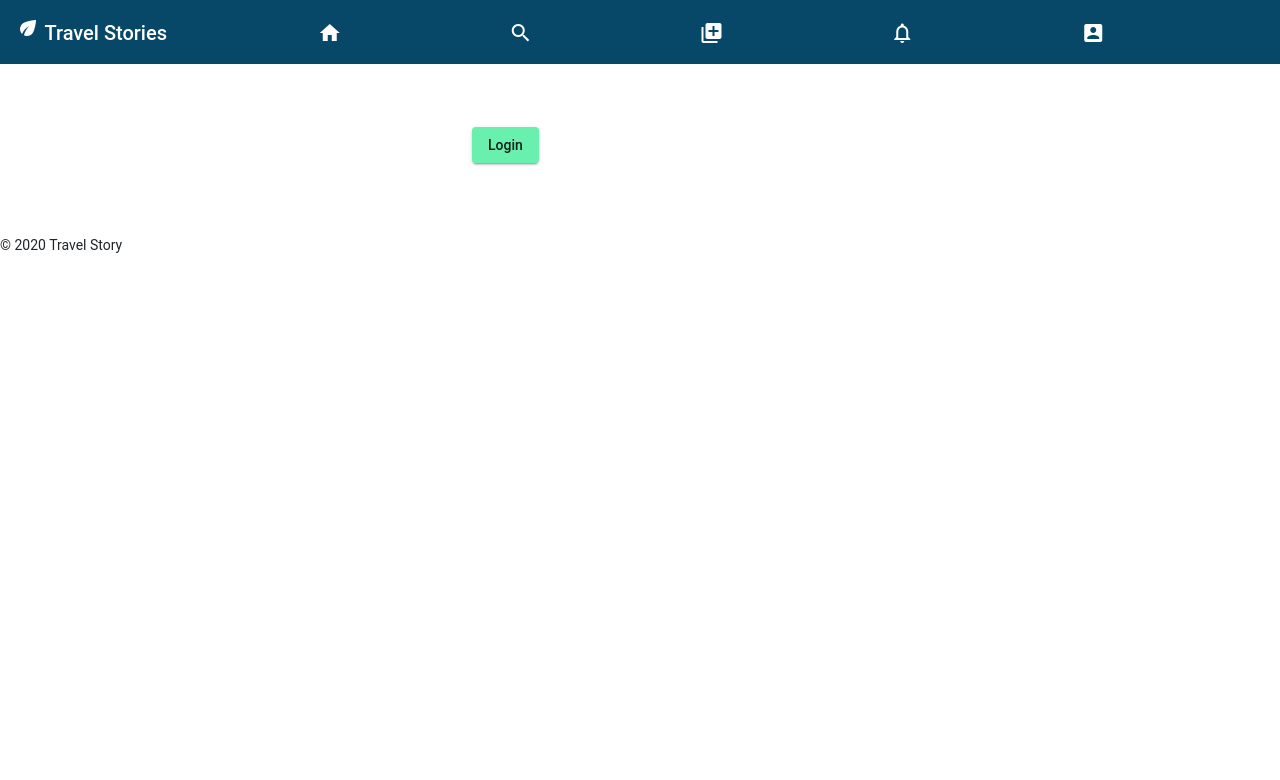
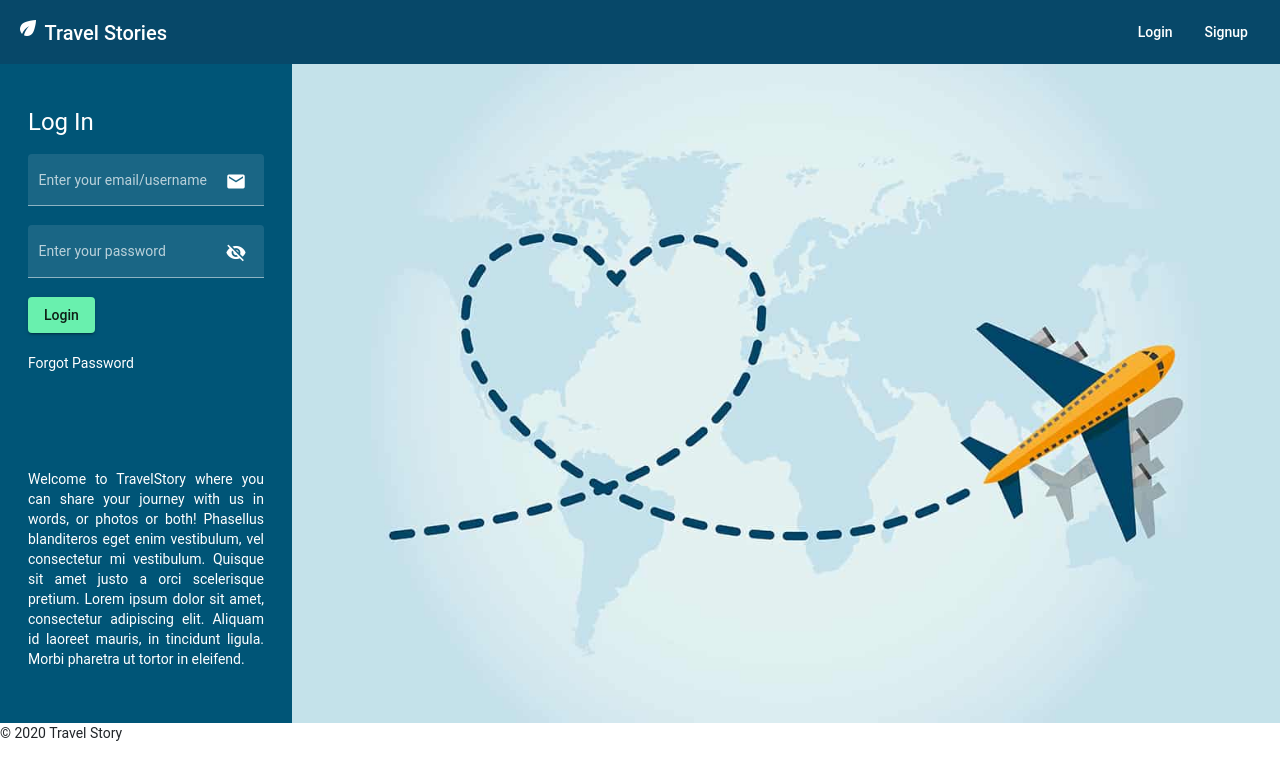
Before and after one commit to surajdalavi/travel-story, an Angular app in the folder ui/: page /login in a window 1280 px wide. Shown: the top 780 px of the page. Built offline with nearby package versions, Linux system fonts and the light colour scheme.

Commit message:
changed header - added signin, signup, logout buttons
As disscussed in the previous session, i have added signin, signup and logout buttons

```diff
--- a/ui/src/app/authentication/landing-page/landing-page.component.html
+++ b/ui/src/app/authentication/landing-page/landing-page.component.html
@@ -1,19 +1,5 @@
 <div class="page">
   <div class="left">
-    <div class="buttons">
-      <button mat-stroked-button *ngIf="login == false" (click)="login = !login" color="warn">
-        Login
-      </button>
-      <button mat-flat-button *ngIf="login == true" (click)="login = !login" color="warn">
-        Join Us
-      </button>
-    </div>
-    <div class="login-form" *ngIf="login == true">
-      <app-login></app-login>
-    </div>
-    <div class="register-form" *ngIf="login == false">
-      <app-register></app-register>
-    </div>
     <div class="intro">
       <p>
         Welcome to TravelStory where you can share your journey with us in words, or photos or both!
--- a/ui/src/app/authentication/login/login.component.html
+++ b/ui/src/app/authentication/login/login.component.html
@@ -1,4 +1,7 @@
-<div class="login-form">
+
+<div class="page">
+  <div class="left">
+    <div class="login-form">
   <h1>Log In</h1>
   <form [formGroup]="loginForm" (submit)="submitForm()">
     <mat-form-field appearance="fill" color="accent">
@@ -34,3 +37,19 @@
     <button mat-raised-button type="submit">Send Mail</button>
   </div>
 </div>
+
+    <div class="intro">
+      <p>
+        Welcome to TravelStory where you can share your journey with us in words, or photos or both!
+        Phasellus blanditeros eget enim vestibulum, vel
+        consectetur mi vestibulum. Quisque sit amet justo a orci scelerisque
+        pretium. Lorem ipsum dolor sit amet, consectetur adipiscing elit.
+        Aliquam id laoreet mauris, in tincidunt ligula. Morbi pharetra ut tortor
+        in eleifend.
+      </p>
+    </div>
+  </div>
+  <div class="right">
+    <img src="../../../assets/coverp.jpg" alt="" class="picture">
+  </div>
+</div>
--- a/ui/src/app/authentication/login/login.component.scss
+++ b/ui/src/app/authentication/login/login.component.scss
@@ -7,3 +7,26 @@ p {
 p {
   text-align: justify;
 }
+
+
+.page {
+  display: flex;
+  height: 100%;
+}
+
+.left {
+  background-color: #057;
+  padding: 0em 2em;
+  width: 25%;
+  max-width: 25%;
+  display: flex;
+  flex-direction: column;
+  justify-content: space-around;
+}
+
+
+/* picture on the right */
+.picture {
+  width: 100%;
+  height: 100%;
+}
--- a/ui/src/app/authentication/login/login.component.ts
+++ b/ui/src/app/authentication/login/login.component.ts
@@ -32,7 +32,6 @@ export class LoginComponent implements OnInit {
   });
 
   submitForm() {
-    alert('done');
     this.userService.login();
   }
   constructor(
--- a/ui/src/app/common-components/header/header.component.html
+++ b/ui/src/app/common-components/header/header.component.html
@@ -1,9 +1,9 @@
-<mat-toolbar>
+<mat-toolbar class="d-flex justify-content-between">
   <span>
     <mat-icon>eco</mat-icon> Travel Stories
   </span>
 
-  <div class="example-button-row  d-none d-sm-block">
+  <div class="example-button-row  d-none d-sm-block" *ngIf="isAuthenticated">
     <div class="d-flex flex-lg-row flex-container">
       <button mat-icon-button aria-label="Button with a home icon" (click)="navigateToHomePage()">
         <mat-icon>home</mat-icon>
@@ -22,5 +22,9 @@
       </button>
     </div>
   </div>
-
+  <div class="auth">
+    <a mat-button routerLink="/login" *ngIf="!isAuthenticated">Login</a>
+    <a mat-button routerLink="/register" *ngIf="!isAuthenticated">Signup</a>
+    <button mat-button *ngIf="isAuthenticated" (click)="logout()">Logout</button>
+</div>
 </mat-toolbar>
--- a/ui/src/app/common-components/header/header.component.ts
+++ b/ui/src/app/common-components/header/header.component.ts
@@ -1,16 +1,21 @@
-import { Component, OnInit } from '@angular/core';
+import { Component, OnDestroy, OnInit } from '@angular/core';
 import { Router } from '@angular/router';
 import { MatDialog, MatDialogConfig } from '@angular/material/dialog';
 import { AddPostComponent } from 'src/app/posts/add-post/add-post.component';
+import { UserService } from 'src/app/services/user.service';
+import { Subscription } from 'rxjs';
 @Component({
   selector: 'app-header',
   templateUrl: './header.component.html',
   styleUrls: ['./header.component.scss'],
 })
-export class HeaderComponent implements OnInit {
-  constructor(private router: Router, public dialog: MatDialog) {}
+export class HeaderComponent implements OnInit, OnDestroy {
+  isAuthenticated: boolean;
+  private authListenerSubs: Subscription;
+  constructor(private router: Router, public dialog: MatDialog,
+    private userService:UserService) {}
   showFiller = false;
-  ngOnInit() {}
+
   navigateToProfilePage() {
     this.router.navigateByUrl('/profile', { state: { to: 'profile' } });
   }
@@ -22,4 +27,21 @@ export class HeaderComponent implements OnInit {
     dialogConfig.width = '900px';
     this.dialog.open(AddPostComponent, dialogConfig);
   }
+  logout() {
+    this.userService.logout();
+  }
+
+  ngOnInit() {
+    this.isAuthenticated = this.userService.getIsAuthenticated();
+    console.log(this.isAuthenticated);
+    this.authListenerSubs = this.userService
+      .getAuthStatusListner()
+      .subscribe((isAuthenticated) => {
+        this.isAuthenticated = isAuthenticated;
+        console.log(this.isAuthenticated);
+      });
+  }
+  ngOnDestroy(){
+    this.authListenerSubs.unsubscribe();
+  }
 }
--- a/ui/src/app/services/user.service.ts
+++ b/ui/src/app/services/user.service.ts
@@ -1,6 +1,7 @@
 import { HttpClient } from '@angular/common/http';
 import { Injectable } from '@angular/core';
 import { Router } from '@angular/router';
+import { Subject } from 'rxjs';
 
 export interface IUser {
   id: number;
@@ -22,6 +23,11 @@ function generateId() {
   providedIn: 'root',
 })
 export class UserService {
+
+  // Adding authentication to check if the user is logged in or not
+  private isAuthenticated = false;
+  private authStatusListener = new Subject<boolean>();
+
   users: IUser[] = [
     {
       id: generateId(),
@@ -48,6 +54,15 @@ export class UserService {
       profilePic: '../../assets/user/1.jpg',
     },
   ];
+  // returning the value of isAuthenticated
+  getIsAuthenticated() {
+    return this.isAuthenticated;
+  }
+  // returning a listener
+  getAuthStatusListner() {
+    return this.authStatusListener.asObservable();
+  }
+
   constructor(private http: HttpClient, private router: Router) {}
   getUserDetails(username): IUser {
     return this.users.find((e) => e.username === username);
@@ -63,7 +78,9 @@ export class UserService {
   login() {
     this.http.get('http://localhost:3000/api/login').subscribe((msg) => {
       console.log(msg);
-      this.router.navigate(['/search']);
+      this.isAuthenticated = true;
+      this.authStatusListener.next(true);
+      this.router.navigateByUrl('/home-page', { state: { to: 'home' } });
     });
   }
   register(){
@@ -73,4 +90,9 @@ export class UserService {
       this.router.navigate(['/search']);
     })
   }
+  logout() {
+    this.isAuthenticated = false;
+    this.authStatusListener.next(false);
+    this.router.navigate(["/"]);
+  }
 }
```
